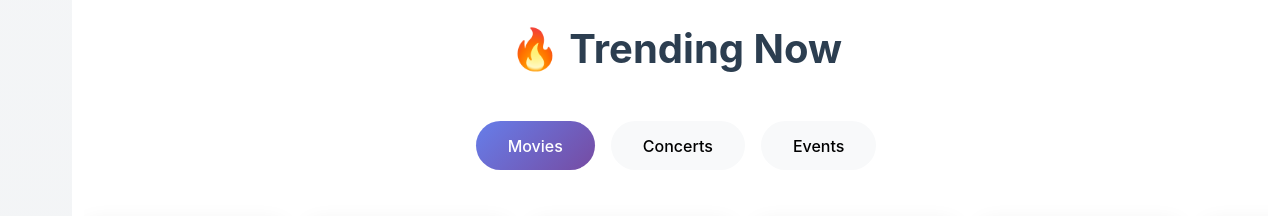
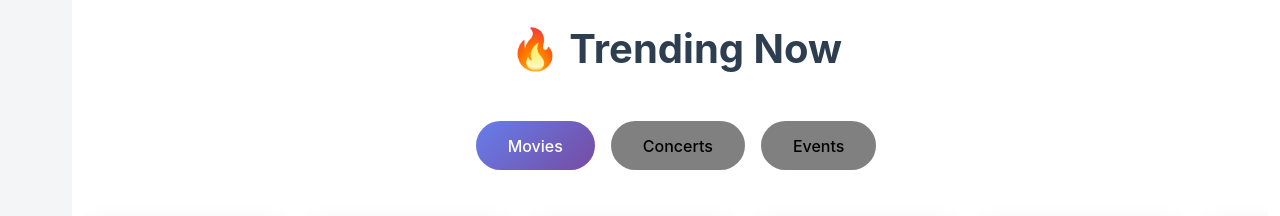
Before and after one commit to Virtusa-Java-FSD/RevTickets-P1-Monolithic-Ticket-Booking-System, a React (Vite) app: page / in a window 1280 px wide. Shown: the part 1500-1716 px from the top of the page. Built offline with nearby package versions, Linux system fonts and the light colour scheme; no server answers; grey boxes are pictures that could not be loaded.

Commit message:
button css changes

```diff
--- a/src/styles/main.css
+++ b/src/styles/main.css
@@ -2113,3 +2113,20 @@ body {
     text-align: center;
   }
 }
+
+.cat-btn {
+  color: black;
+}
+
+.cat-btn.active {
+    color: black;
+}
+
+.trending-tab {
+  background: grey;
+  color: black;
+}
+
+.time-btn {
+  color: black;
+}
```
